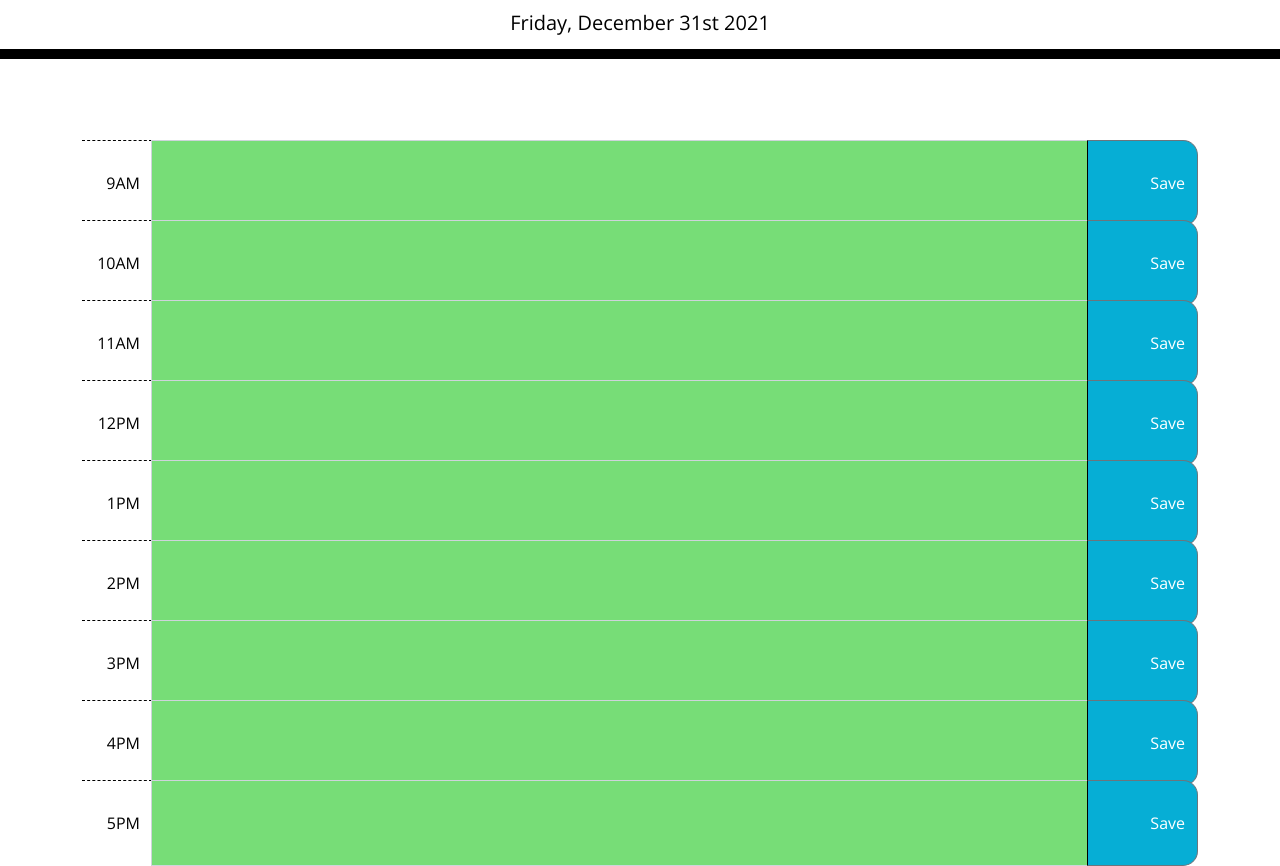
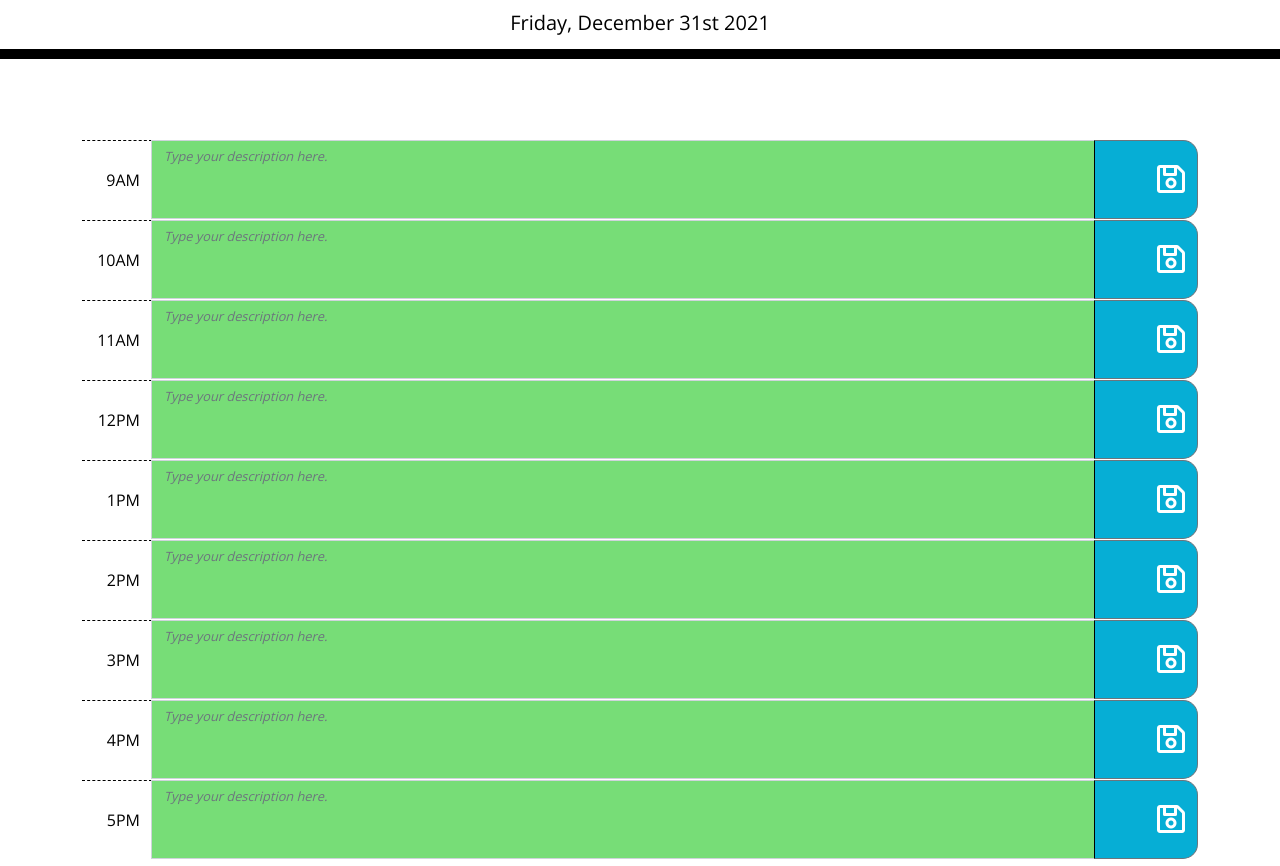
Before and after one commit to gkowligi1392/work-day-scheduler, a plain HTML site: page index.html in a window 1280 px wide. Shown: the part 108-974 px from the top of the page. Drawn offline with nearby package versions, Linux system fonts and the light colour scheme.

Commit message:
added fontawesome save icon and updated comments

```diff
--- a/assets/css/style.css
+++ b/assets/css/style.css
@@ -70,9 +70,15 @@ body {
   background-color: #06AED5;
   color: white;
   text-align: center;
+  line-height: 1;
 }
 
-  /*.saveBtn i:hover {
+::placeholder {
+  font-size: .8rem;
+  font-style: italic;
+}
+
+.saveBtn i:hover {
   font-size: 20px;
   transition: all .3s ease-in-out;
-  }*/
+}
--- a/assets/js/script.js
+++ b/assets/js/script.js
@@ -1,13 +1,16 @@
-let intervalId = 0;
-let timeLeft = 15;
-
+// Hide save message
 $("#saveMessage").hide();
 
+// Create the current date from moment.js
 const currentDay = moment();
+
+// show the current day
 $("#currentDay").html(currentDay.format("dddd, MMMM Do YYYY"));
 
+// validate each hour format
 validateHour();
 
+// handle click event for buttons in timeblocks
 $(".time-block").on("click", "button", function () {
     var hour = $(this).attr("data-hour");
     console.log(hour);
@@ -17,6 +20,7 @@ $(".time-block").on("click", "button", function () {
     saveStorage(hour, description);
 });
 
+// validate if hour is in the past, present, or future, and assign value from local storage
 function validateHour() {
     console.log(currentDay.format("dddd, MMMM Do YYYY ha"));
 
@@ -39,12 +43,13 @@ function validateHour() {
     });
 }
 
+// save the description to local storage
 function saveStorage(name, description) {
     showSaveMessage();
     localStorage.setItem(name, description);
 }
 
-//Create a timer Count down
+//Create a timeout to show and hide the save message
 function showSaveMessage() {
     $("#saveMessage").show();
     setTimeout(function () {
--- a/index.html
+++ b/index.html
@@ -31,81 +31,90 @@
     <div class="row time-block">
       <div class="input-group">
         <span class="input-group-text hour">9AM</span>
-        <textarea id="description9AM"  class="form-control" aria-label="9AM"></textarea>
+        <textarea id="description9AM"  class="form-control" aria-label="9AM"
+        placeholder="Type your description here."></textarea>
           <button class="btn btn-outline-secondary saveBtn" data-hour="9AM" type="button">
-            Save
+            <i class="far fa-save fa-2x"></i>
           </button>
       </div>
     </div>
     <div class="row time-block">
       <div class="input-group">
         <span class="input-group-text hour">10AM</span>
-        <textarea id="description10AM"  class="form-control" aria-label="10AM"></textarea>
+        <textarea id="description10AM"  class="form-control" aria-label="10AM"
+        placeholder="Type your description here."></textarea>
           <button class="btn btn-outline-secondary saveBtn" data-hour="10AM" type="button">
-            Save
+            <i class="far fa-save fa-2x"></i>
           </button>
       </div>
     </div>
     <div class="row time-block">
       <div class="input-group">
         <span class="input-group-text hour">11AM</span>
-        <textarea id="description11AM"  class="form-control" aria-label="11AM"></textarea>
+        <textarea id="description11AM"  class="form-control" aria-label="11AM"
+        placeholder="Type your description here."></textarea>
           <button class="btn btn-outline-secondary saveBtn" data-hour="11AM" type="button">
-            Save
+            <i class="far fa-save fa-2x"></i>
           </button>
       </div>
     </div>
     <div class="row time-block">
       <div class="input-group">
         <span class="input-group-text hour">12PM</span>
-        <textarea id="description12PM"  class="form-control" aria-label="12PM"></textarea>
+        <textarea id="description12PM"  class="form-control" aria-label="12PM"
+        placeholder="Type your description here."></textarea>
           <button class="btn btn-outline-secondary saveBtn" data-hour="12PM" type="button">
-            Save
+            <i class="far fa-save fa-2x"></i>
           </button>
       </div>
     </div>
     <div class="row time-block">
       <div class="input-group">
         <span class="input-group-text hour">1PM</span>
-        <textarea id="description1PM"  class="form-control" aria-label="1PM"></textarea>
+        <textarea id="description1PM"  class="form-control" aria-label="1PM"
+        placeholder="Type your description here."></textarea>
           <button class="btn btn-outline-secondary saveBtn" data-hour="1PM" type="button">
-            Save
+            <i class="far fa-save fa-2x"></i>
           </button>
       </div>
     </div>
     <div class="row time-block">
       <div class="input-group">
         <span class="input-group-text hour">2PM</span>
-        <textarea id="description2PM"  class="form-control" aria-label="2PM"></textarea>
+        <textarea id="description2PM"  class="form-control" aria-label="2PM"
+        placeholder="Type your description here."></textarea>
           <button class="btn btn-outline-secondary saveBtn" data-hour="2PM" type="button">
-            Save
+            <i class="far fa-save fa-2x"></i>
           </button>
       </div>
     </div>
     <div class="row time-block">
       <div class="input-group">
         <span class="input-group-text hour">3PM</span>
-        <textarea id="description3PM"  class="form-control" aria-label="3PM"></textarea>
+        <textarea id="description3PM"  class="form-control" aria-label="3PM"
+        placeholder="Type your description here."></textarea>
           <button class="btn btn-outline-secondary saveBtn" data-hour="3PM" type="button">
-            Save
+            <i class="far fa-save fa-2x"></i>
           </button>
       </div>
     </div>
     <div class="row time-block">
       <div class="input-group">
         <span class="input-group-text hour">4PM</span>
-        <textarea id="description4PM"  class="form-control" aria-label="4PM"></textarea>
+        <textarea id="description4PM"  class="form-control" aria-label="4PM"
+        placeholder="Type your description here."></textarea>
           <button class="btn btn-outline-secondary saveBtn" data-hour="4PM" type="button">
-            Save
+            <i class="far fa-save fa-2x"></i>
           </button>
       </div>
     </div>
     <div class="row time-block">
       <div class="input-group">
         <span class="input-group-text hour">5PM</span>
-        <textarea id="description5PM"  class="form-control" aria-label="5PM"></textarea>
+        <textarea id="description5PM"  class="form-control" aria-label="5PM"
+        placeholder="Type your description here."></textarea>
           <button class="btn btn-outline-secondary saveBtn" data-hour="5PM" type="button">
-            Save
+            <i class="far fa-save fa-2x"></i>
           </button>
       </div>
     </div>
```
Lines whose indentation alone changed are shown as unchanged.
